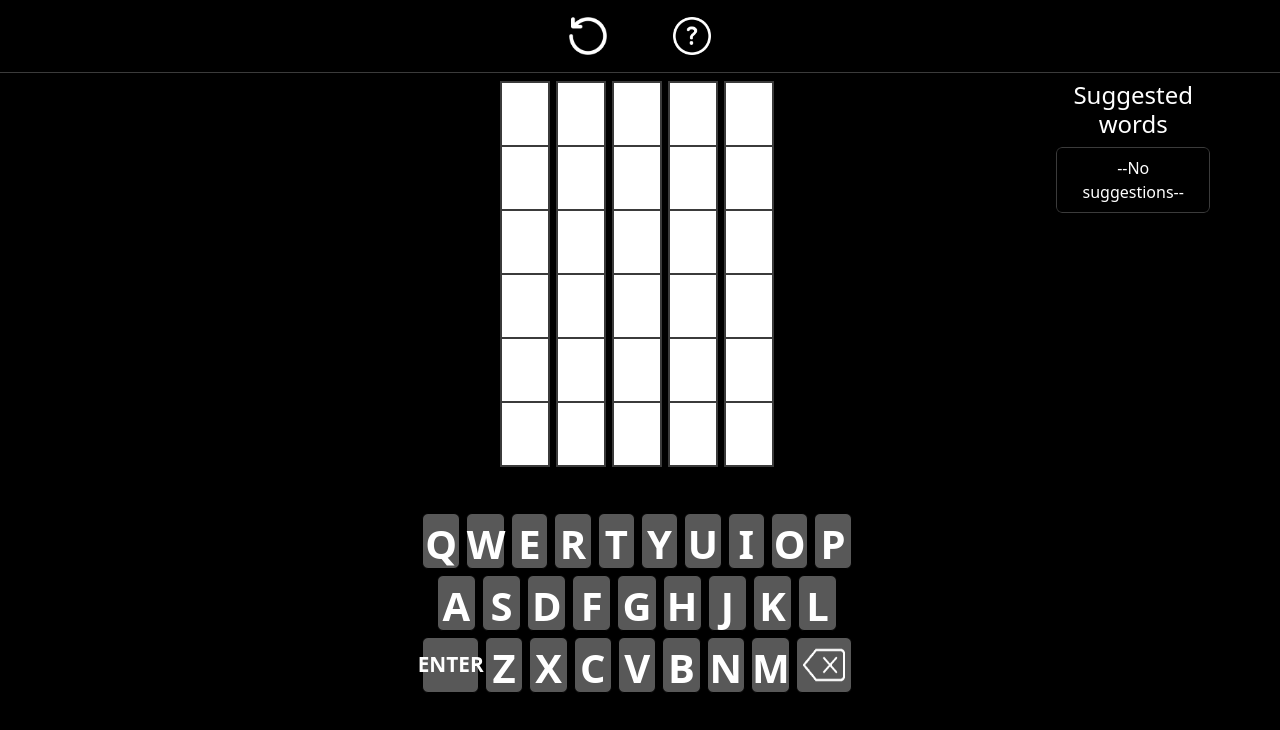
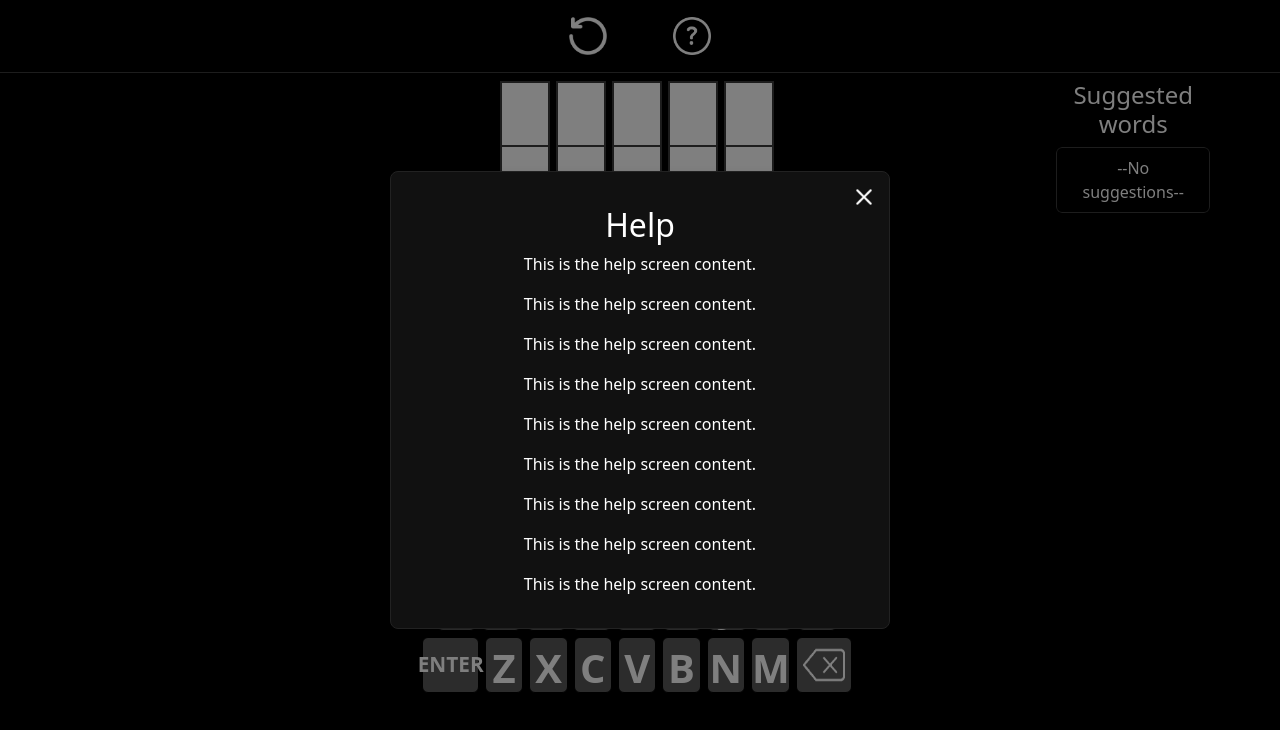
Before and after one commit to perssonoliver/WordleAssistant, a React (Vite) app in the folder wordle-solver/: page / in a window 1280 px wide. Both pictures are taken after a click on the label 692 px from the left and 36 px from the top of the page. Shown: the top 730 px of the page. Built offline with nearby package versions, Linux system fonts and the light colour scheme.

Commit message:
Added simple placeholder help screen

```diff
--- a/wordle-solver/src/App.jsx
+++ b/wordle-solver/src/App.jsx
@@ -5,6 +5,7 @@ import Keyboard from './Keyboard'
 import MainGrid from './MainGrid'
 import WordList from './WordList'
 import Menu from './Menu'
+import HelpScreen from './HelpScreen'
 
 const GREY_SELECTED = 'rgb(95, 95, 95)'
 const BLACK   = 'rgb(59, 59, 59)'
@@ -29,9 +30,10 @@ function initLetters() {
 }
 
 function App() {
-  const [row, setRow]           = useState(0);
-  const [col, setCol]           = useState(0);
+  const [row, setRow]           = useState(0)
+  const [col, setCol]           = useState(0)
   const [wordList, setWordList] = useState([])
+  const [showHelp, setShowHelp] = useState(false)
 
   function reset() {
     for (let i = row; i >= 0; i--) {
@@ -339,7 +341,11 @@ function App() {
   }
 
   function displayHelp() {
-    // todo
+    setShowHelp(true)
+  }
+
+  function closeHelp() {
+    setShowHelp(false)
   }
 
   /*
@@ -357,13 +363,15 @@ function App() {
 
   return (
     <>
-      <Menu reset={reset} displayHelp={displayHelp}/>
+      <Menu reset={reset} displayHelp={displayHelp} />
       <div className='container'>
-        <MainGrid row={row} setColor={setColor}/>
-        <WordList wordList={wordList} fillWord={fillWord}/>
+        <MainGrid row={row} setColor={setColor} />
+        <WordList wordList={wordList} fillWord={fillWord} />
       </div>
 
-      <Keyboard setBoxCharacter={setBoxCharacter}/>
+      <Keyboard setBoxCharacter={setBoxCharacter} />
+
+      {showHelp && <HelpScreen onClose={closeHelp} />}
     </>
   )
 }
--- /dev/null
+++ b/wordle-solver/src/HelpScreen.css
@@ -0,0 +1,49 @@
+.help-overlay {
+    position: fixed;
+    top: 0;
+    left: 0;
+    width: 100%;
+    height: 100%;
+    background: rgba(0, 0, 0, 0.5);
+    display: flex;
+    justify-content: center;
+    align-items: center;
+    z-index: 1000;
+}
+
+.help-content {
+    background: rgb(17, 17, 17);
+    width: 500px;
+    padding: 1rem;
+    border-radius: 8px;
+    border: 1px solid rgb(34, 34, 34);
+    box-shadow: 0 2px 10px rgba(0, 0, 0, 0.1);
+    z-index: 1001;
+}
+
+.exit-button {
+    display: flex;
+    justify-self: flex-end;
+    justify-content: center;
+    align-items: center;
+    background-color: rgb(17, 17, 17);
+    width: 18px;
+    height: 18px;
+    padding: 0;
+}
+
+.exit-button:focus,
+.exit-button:hover {
+    outline: none;
+    border: 1px solid transparent;
+}
+
+.exit-icon {
+    width: 100%;
+    height: 100%;
+    vertical-align: middle;
+}
+
+.help-item {
+    color: white;
+}
--- /dev/null
+++ b/wordle-solver/src/HelpScreen.jsx
@@ -0,0 +1,27 @@
+import React from 'react'
+import './HelpScreen.css'
+import exitIcon from './assets/exitIcon.png'
+
+function HelpScreen({ onClose }) {
+    return (
+        <div className='help-overlay' onClick={onClose}>
+            <div className='help-content' onClick={(e) => e.stopPropagation()}>
+                <button className='exit-button' onClick={onClose}>
+                    <img className='exit-icon' src={exitIcon} alt='X' />
+                </button>
+                <h2 className='help-item'>Help</h2>
+                <p className='help-item'>This is the help screen content.</p>
+                <p className='help-item'>This is the help screen content.</p>
+                <p className='help-item'>This is the help screen content.</p>
+                <p className='help-item'>This is the help screen content.</p>
+                <p className='help-item'>This is the help screen content.</p>
+                <p className='help-item'>This is the help screen content.</p>
+                <p className='help-item'>This is the help screen content.</p>
+                <p className='help-item'>This is the help screen content.</p>
+                <p className='help-item'>This is the help screen content.</p>
+            </div>
+        </div>
+    );
+}
+
+export default HelpScreen;
```
Also changed, not shown: wordle-solver/src/Menu.css (indentation only), wordle-solver/src/assets/exitIcon.png (added).
